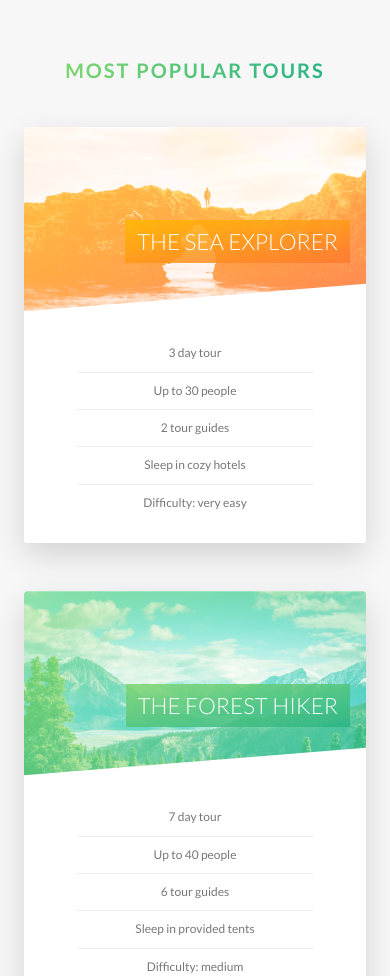
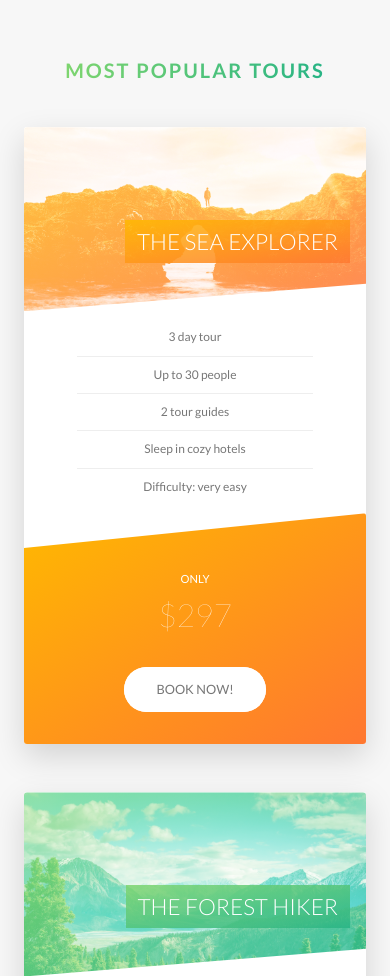
Before and after one commit to MDMwakulo/Natours---Part-1, a website: page index.html in a window 390 px wide. Shown: the part 2463-3439 px from the top of the page. Drawn offline with Linux system fonts and the light colour scheme.

Commit message:
Media Queries for Tours, Stories and Booking Sections

```diff
--- a/sass/components/_card.scss
+++ b/sass/components/_card.scss
@@ -182,4 +182,48 @@
     font-size: 6rem;
     font-weight: 100;
   }
+
+  @include respond(tab-port) {
+    height: auto;
+    border-radius: 3px;
+    background-color: $color-white;
+    box-shadow: 0 1.5rem 4rem rgba($color-black, 0.15);
+
+    &__side {
+      height: auto;
+      position: relative;
+      box-shadow: none;
+
+      &--back {
+        transform: rotateY(0);
+        clip-path: polygon(0 15%, 100% 0, 100% 100%, 0 100%);
+      }
+    }
+
+    &:hover &__side--front {
+      transform: rotateY(0);
+    }
+
+    &__details {
+      padding: 1rem 3rem;
+    }
+
+    // END SIDE STYLING
+    &__cta {
+      position: relative;
+      top: 0;
+      left: 0;
+      transform: translate(0);
+      width: 100%;
+      padding: 7rem 4rem 4rem 4rem;
+    }
+
+    &__price-box {
+      margin-bottom: 3rem;
+    }
+
+    &__price-value {
+      font-size: 4rem;
+    }
+  }
 }
--- a/sass/components/_form.scss
+++ b/sass/components/_form.scss
@@ -15,6 +15,10 @@
     width: 90%;
     display: block;
     transition: all 0.3s;
+
+    @include respond(tab-port) {
+      width: 100%;
+    }
 
     &:focus {
       outline: none;
@@ -49,6 +53,11 @@
   &__radio-group {
     width: 49%;
     display: inline-block;
+
+    @include respond(tab-port) {
+      width: 100%;
+      margin-bottom: 2rem;
+    }
   }
 
   &__radio-input {
--- a/sass/components/_story.scss
+++ b/sass/components/_story.scss
@@ -9,6 +9,16 @@
   font-size: $default-font-size;
   transform: skewX(-12deg);
 
+  @include respond(tab-port) {
+    width: 100%;
+    padding: 4rem;
+    padding-left: 7rem;
+  }
+
+  @include respond(phone) {
+    transform: skewX(0);
+  }
+
   &__shape {
     width: 15rem;
     height: 15rem;
@@ -19,6 +29,12 @@
     clip-path: circle(50% at 50% 50%);
     transform: translate(-3rem) skewX(12deg);
     position: relative;
+
+    @include respond(phone) {
+      transform: translate(-3rem) skewX(0);
+      -webkit-shape-outside: circle(50% at 40% 50%);
+      shape-outside: circle(50% at 40% 50%);
+    }
   }
 
   &__img {
@@ -30,6 +46,10 @@
 
   &__text {
     transform: skewX(12deg);
+
+    @include respond(phone) {
+      transform: skewX(0);
+    }
   }
 
   &__caption {
--- a/sass/pages/_home.scss
+++ b/sass/pages/_home.scss
@@ -74,10 +74,37 @@
   border-radius: 3px;
   box-shadow: 0 1.5rem 4rem rgba($color-black, 0.2);
 
-  height: 50rem;
+  @include respond(tab-land) {
+    background-image: linear-gradient(
+        105deg,
+        rgba($color-white, 0.9) 0%,
+        rgba($color-white, 0.9) 65%,
+        transparent 65%
+      ),
+      url(../img/nat-10.jpg);
+    background-size: cover;
+  }
+
+  @include respond(tab-port) {
+    background-image: linear-gradient(
+        to right,
+        rgba($color-white, 0.9) 0%,
+        rgba($color-white, 0.9) 100%,
+        transparent 65%
+      ),
+      url(../img/nat-10.jpg);
+  }
 
   &__form {
     width: 50%;
     padding: 6rem;
+
+    @include respond(tab-land) {
+      width: 65%;
+    }
+
+    @include respond(tab-port) {
+      width: 100%;
+    }
   }
 }
```
Also changed, not shown: css/styles.css.
